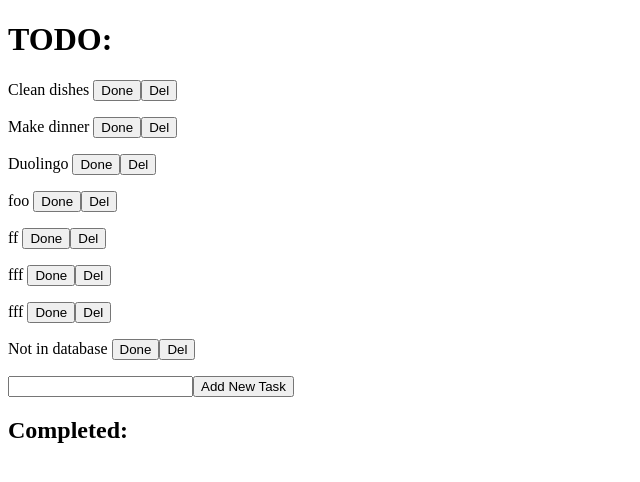
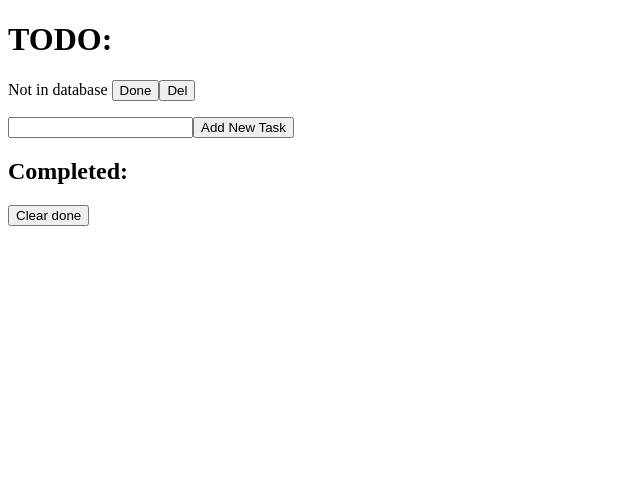
Before and after one commit to Lebussy/to-do-react, a React (Vite) app: page / in a window 1280 px wide. Shown: the top 482 px of the page, without its empty margins (0-640 px from the left). Built offline with nearby package versions, Linux system fonts and the light colour scheme; data requests are answered from the project's data file.

Commit message:
Clear all done button clears tasks with done property true

```diff
--- a/db.json
+++ b/db.json
@@ -1,46 +1,3 @@
 {
-  "tasks": [
-    {
-      "id": "1",
-      "task": "Clean dishes",
-      "done": false,
-      "position": 1
-    },
-    {
-      "id": "2",
-      "task": "Make dinner",
-      "done": false,
-      "position": 2
-    },
-    {
-      "id": "3",
-      "task": "Duolingo",
-      "done": false,
-      "position": 3
-    },
-    {
-      "id": "7e9a",
-      "task": "foo",
-      "done": false,
-      "position": 1001
-    },
-    {
-      "id": "f6ad",
-      "task": "ff",
-      "done": false,
-      "position": 1002
-    },
-    {
-      "id": "2d1e",
-      "task": "fff",
-      "done": false,
-      "position": 1003
-    },
-    {
-      "id": "0bff",
-      "task": "fff",
-      "done": false,
-      "position": 1004
-    }
-  ]
+  "tasks": []
 }
--- a/src/App.jsx
+++ b/src/App.jsx
@@ -5,6 +5,9 @@ import TaskField from "./components/TaskField"
 import tasks from "./services/tasks"
 import Notification from "./components/Notification"
 
+
+// TODO: Adding notes attached to the task. Can be atted at the task creation or can be added afterwards
+// TODO: Add an optional due date for the task.
 
 
 const App = () => {
@@ -39,7 +42,6 @@ const App = () => {
       setTasksData(tasksData.concat(addedTask))
     })
     setNewTaskInput("")
-    notify("Added", false)
   }
 
   // Method for getting the next available task-position
@@ -47,14 +49,9 @@ const App = () => {
     return Math.max(...tasksData.map(task => task.position)) + 1
   }
 
-  // Error alert callback for manipulating non-existant data from database
-  const notFoundDataError = (err) => {
-    alert("Looks like that task was no longer in the database!")
-  }
-
   // Method for deleting a task from the database
   const deleteTask = (taskId) => {
-    tasksService.deleteTask(taskId).catch(notFoundDataError)
+    tasksService.deleteTask(taskId).catch(() => notify("Oops! That task was no longer in the database!", true))
     // Filters out the deleted task from the tasks state
     setTasksData(tasksData.filter(task => task.id !== taskId))
   }
@@ -63,24 +60,38 @@ const App = () => {
   const toggleDone = (taskId) => {
     const taskToUpdate = tasksData.find(task => task.id === taskId)
     const updatedTaskObject = {...taskToUpdate, "done": !taskToUpdate.done}
-    tasksService.updateTask(updatedTaskObject).then(updated => {
-      setTasksData(tasksData.map(task => task.id !== taskId
+
+    tasksService.updateTask(updatedTaskObject)
+    .then(updated => {
+      setTasksData(tasksData.map(task => {
+        notify("Nice!", false)
+        return task.id !== taskId
         ? task
         : updated
-      )).catch(err => {
-        alert("")
+      }))})
+    .catch(err => {
+      notify("Looks like that task was no longer in the database!", true)
+      setTasksData(tasksData.filter(task => task.id !== taskId))
+    })
+  }
+
+  // TODO: Method for deleting the done tasks
+  const clearDone = async () => {
+    if (window.confirm("Are you sure? This will delete all done tasks and cannot be undone.")){
+      tasksData.filter(task => task.done).forEach(task => {
+        tasksService.deleteTask(task.id)
       })
-    })
+      setTasksData(tasksData.filter(task => !task.done))
+    }
   }
 
   // Method for creating the pop-up notification
   const notify = (message, isError) => {
-    console.log("notify called")
     setNotification({
       message,
       isError
     })
-    setTimeout(()=> setNotification(null), 3000)
+    setTimeout(()=> setNotification(null), 2000)
   }
 
 
@@ -97,6 +108,7 @@ const App = () => {
         handleTaskInputChange={handleTaskInputChange}
       />
     <h2>Completed:</h2>
+    <button onClick={clearDone}>Clear done</button>
     <TasksDisplay tasks={tasksData.filter(task => task.done)}
         deleteTask={deleteTask}
         toggleDone={toggleDone}/>
--- a/src/components/Notification.jsx
+++ b/src/components/Notification.jsx
@@ -21,12 +21,11 @@ const inlineStyles = {
 }
 
 const Notification = ({notification}) => {
-    console.log("Notification component called ", notification)
     if (notification === null){
         return null
     }
     return (
-        <div className={notification.isError? inlineStyles.error : inlineStyles.success}>{notification.message}</div>
+        <div style={notification.isError? inlineStyles.error : inlineStyles.success}>{notification.message}</div>
     )
 }
 
--- a/src/services/tasks.js
+++ b/src/services/tasks.js
@@ -25,7 +25,6 @@ const deleteTask = (id) => {
 }
 
 const updateTask = (newTaskObj) => {
-    console.log("Updatetask called", newTaskObj)
     const updateTaskRequest = axios.put(`${restUrl}/${newTaskObj.id}`, newTaskObj)
     return updateTaskRequest.then(response => response.data)
 }
```
